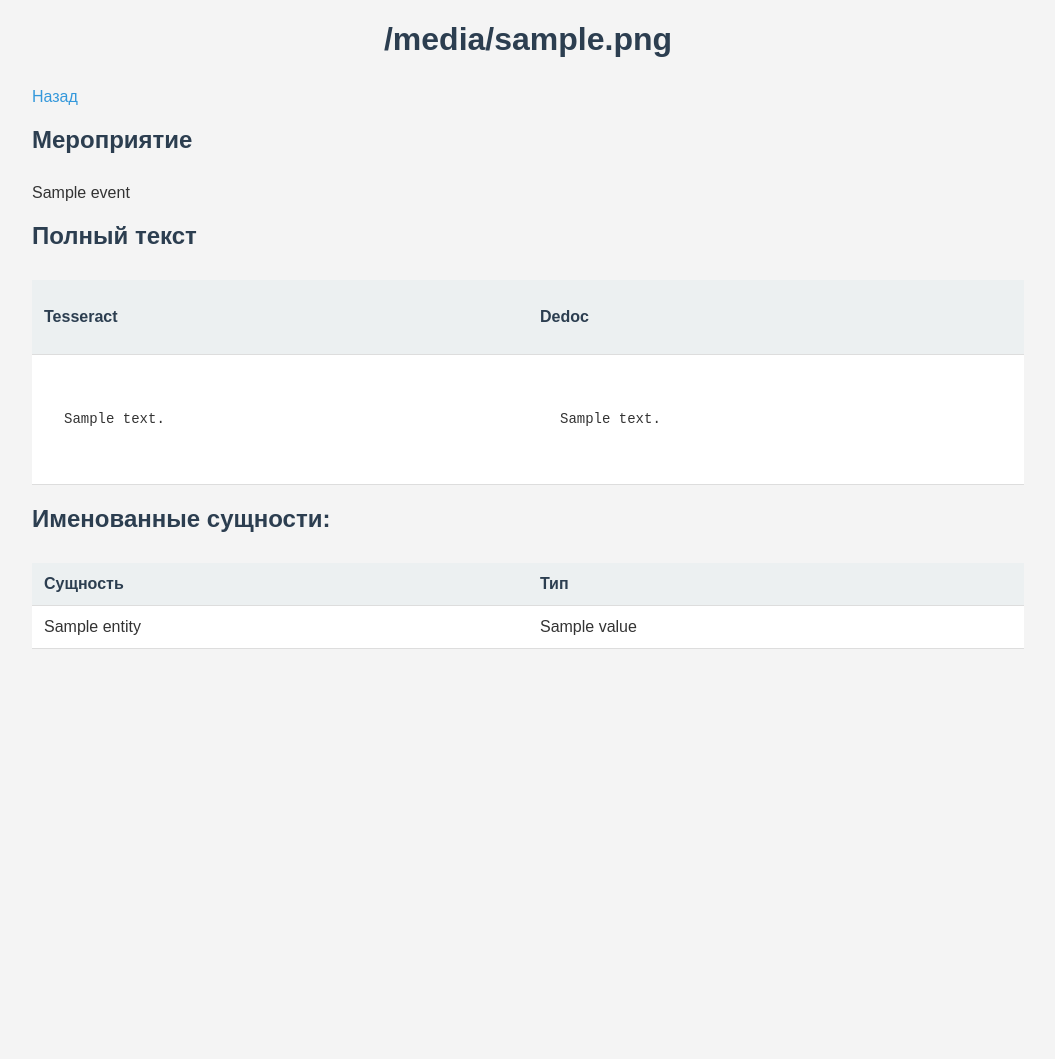
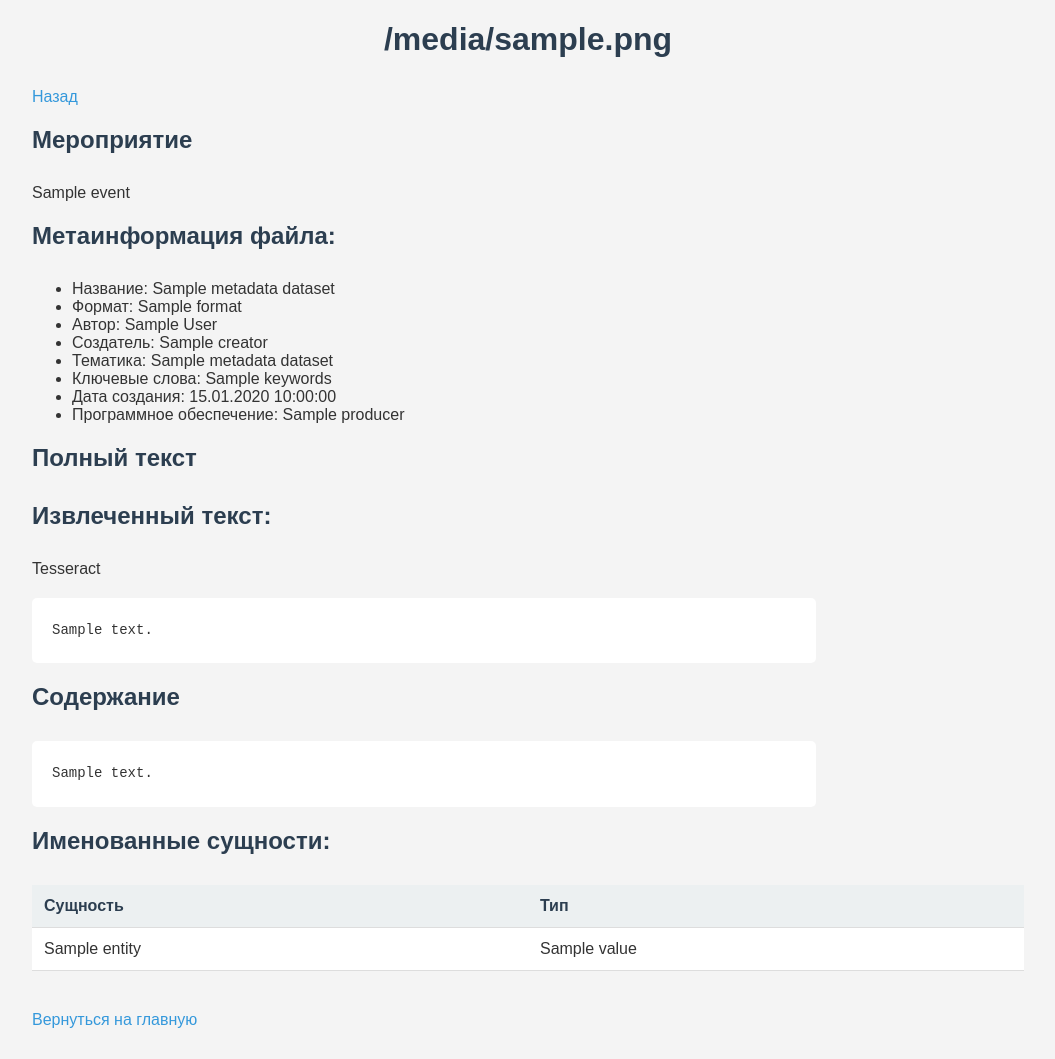
Before and after one commit to B4rb4r1s/Happy, a Flask app: page /dataset_document/1 in a window 1280 px wide. Shown: the whole page, without its empty margins (124-1179 px from the left). Before the commit the page ends 649 px from the top, so only its background shows below. Run offline with Flask 3, Linux system fonts and the light colour scheme; a database or web service that is not in the repository returns one stand-in record (values such as "Sample title"); some libraries are stand-ins or nearby versions.

Commit message:
add table reading

```diff
--- a/Source/ExtractMeta.py
+++ b/Source/ExtractMeta.py
@@ -69,7 +69,6 @@ class ExtractMeta(Handler):
         else:
             # Пропуск по предварительной настройке
             print(f"[ DEBUG ] Task ExtractPDFMeta skipped >>> {request['task']}")
-            request['task'] = 'extract_text'
             return super().handle(request)
 
 
--- a/Source/FileOverwiev.py
+++ b/Source/FileOverwiev.py
@@ -29,7 +29,6 @@ class FileOverwiever(Handler):
                 print(f"[ {datetime.now()} ][ DEBUG ERROR FileOW ] Handling failed\n>>> {err}")
         else:
             print(f"[ DEBUG ] Task FileOverwiev skipped >>> {request['task']}")
-            request['task'] = 'extract_meta'
             return super().handle(request)
 
 
--- a/Source/Summarizer.py
+++ b/Source/Summarizer.py
@@ -55,6 +55,9 @@ class SummaryGenerationHandler(Handler):
             try:
                 if request['text'] == '':
                     text = request['text_dedoc']
+                    if request['tables']:
+                        tables_texts = '\n\n'.join(['\n'.join([' '.join(row) for row in table]) for table in request['tables']])
+                        text += tables_texts
                 else:
                     text = request['text']
                 if not text:
@@ -112,7 +115,6 @@ class SummaryGenerationHandler(Handler):
                 return super().handle(request)
         else:
             print(f"[ DEBUG ] Task SummaryGenerationHandler skipped >>> {request['task']}")
-            request['task'] = 'extract_entities'
             return super().handle(request)
 
 
--- a/app.py
+++ b/app.py
@@ -167,6 +167,16 @@ def upload_file():
                         tup[1]
                         )
                 )
+
+        # Запись в таблицу таблиц, если есть
+        if req['tables']:
+            for table in req['tables']:
+                cursor.execute("""
+                    INSERT INTO tables (doc_id, rows)
+                    VALUES (%s, %s)
+                """, (doc_id, table)
+                )
+
         # Подтверждение изменений
         conn.commit()
 
@@ -262,34 +272,44 @@ def results(doc_id):
         ''', (doc_id,))
     doc_entities = cursor.fetchall()
 
+    cursor.execute('''
+        SELECT doc_id, header, rows
+        FROM tables
+        WHERE doc_id = %s;
+    ''', (doc_id,))
+    tables = cursor.fetchall()
+
     cursor.close()
     conn.close()
-    print(f'[ DEBUG APP ] {document}')
+    # print(f'[ DEBUG APP ] {document}')
 
     if document:
         return render_template('results.html',
-                               filename=document[1],
-                               extracted_text=document[2],
-                               text_tesseract=document[3],
-                               text_dedoc=document[4],
-                               big_summary=document[5],
-                               summary=document[6],
-                               upload_time=document[7],
-                               doc_format=document[8],
+                               filename =       document[1],
+                               extracted_text = document[2],
+                               text_tesseract = document[3],
+                               text_dedoc =     document[4],
+                               big_summary =    document[5],
+                               summary =        document[6],
+                               upload_time =    document[7],
+                               doc_format =     document[8],
 
                                # Метаинформация
-                               doc_id=matadata[1],
-                               format=matadata[2],
-                               author=matadata[3],
-                               creator=matadata[4],
-                               title=matadata[5],
-                               subject=matadata[6],
-                               keywords=matadata[7],
-                               creation_date=matadata[8],
-                               produce=matadata[9],
+                               doc_id =         matadata[1],
+                               format =         matadata[2],
+                               author =         matadata[3],
+                               creator =        matadata[4],
+                               title =          matadata[5],
+                               subject =        matadata[6],
+                               keywords =       matadata[7],
+                               creation_date =  matadata[8],
+                               produce =        matadata[9],
 
                                # Сущности
-                               entities = doc_entities
+                               entities = doc_entities,
+
+                               # Таблицы
+                               tables = tables
                                )
     else:
         flash('Документ не найден')
@@ -338,7 +358,16 @@ def dataset_document(doc_id):
     docs = cursor.fetchone()
 
     cursor.execute('''
-        SELECT *
+        SELECT metadata_dataset.id,
+               doc_id,
+               format,
+               author,
+               creator,
+               title,
+               subject,
+               keywords,
+               creation_date,
+               producer
         FROM metadata_dataset
         WHERE doc_id = %s;
     ''', (doc_id,))
@@ -352,20 +381,41 @@ def dataset_document(doc_id):
     ''', (doc_id,))
     dataset_entities = cursor.fetchall()
 
+    cursor.execute('''
+        SELECT doc_id, header, rows
+        FROM tables_dataset
+        WHERE doc_id = %s;
+    ''', (doc_id,))
+    tables = cursor.fetchall()
+
     cursor.close()
     conn.close()
     return render_template('dataset_document.html',
                         #    doc_full=docs,
-                           text_tesseract=docs[1],
-                           texy_dedoc=docs[2],
-                           filename=docs[3],
-                           event=docs[4],
-                           format=docs[5],
-                           big_summary=docs[6],
-                           summar=docs[7],
+                           id_doc =         docs[0],
+                           text_tesseract = docs[1],
+                           texy_dedoc =     docs[2],
+                           filename =       docs[3],
+                           event =          docs[4],
+                           doc_format =     docs[5],
+                           big_summary =    docs[6],
+                           summar =         docs[7],
 
-                           metadata=metadata,
-                           entities=dataset_entities)
+                        #    metadata=metadata,
+                           metadata_dataset_id =    metadata[0],
+                           doc_id =                 metadata[1],
+                           format =                 metadata[2],
+                           author =                 metadata[3],
+                           creator =                metadata[4],
+                           title =                  metadata[5],
+                           subject =                metadata[6],
+                           keywords =               metadata[7],
+                           creation_date =          metadata[8],
+                           producer =               metadata[9],
+
+                           entities=dataset_entities,
+
+                           tables = tables)
 
 
 # Простая функция чат-бота (заглушка)
--- a/templates/dataset_document.html
+++ b/templates/dataset_document.html
@@ -19,7 +19,45 @@
             <p>{{ event }}</p>
         </div>
 
+        <!-- Метаинформация PDF -->
+        <div class="meta-section">
+            <h2>Метаинформация файла:</h2>
+            <ul>
+                {% if title %}
+                <li>Название: {{ title }}</li>
+                {% endif %}
+                {% if format %}
+                <li>Формат: {{ format }}</li>
+                {% endif %}
+                {% if author %}
+                <li>Автор: {{ author }}</li>
+                {% endif %}
+                {% if creator %}
+                <li>Создатель: {{ creator }}</li>
+                {% endif %}
+                {% if subject %}
+                <li>Тематика: {{ subject }}</li>
+                {% endif %}
+                {% if keywords %}
+                <li>Ключевые слова: {{ keywords }}</li>
+                {% endif %}
+                {% if creation_date %}
+                <li>Дата создания: {{ creation_date.strftime('%d.%m.%Y %H:%M:%S') }}</li>
+                {% endif %}
+                {% if producer %}
+                <li>Программное обеспечение: {{ producer }}</li>
+                {% endif %}
+            </ul>
+        </div>
+
         <h2>Полный текст</h2>
+        <!-- Извлеченный текст -->
+        <div class="text-section">
+            <h2>Извлеченный текст:</h2>
+            <!-- {% if extracted_text %}
+                <pre>{{ extracted_text }}</pre>
+            {% endif %} -->
+            {% if text_tesseract and text_dedoc %}
                 <table>
                     <thead>
                         <th style="width: 50%;">
@@ -37,11 +75,57 @@
                         </td>
                         <td>
                             <div>
-                        <pre>{{ texy_dedoc }}</pre>
+                                <pre>{{ text_dedoc }}</pre>
                             </div>
+                            {% if tables %}
+                                {% for table in tables %}
+                                    <div style="font-size: 80%;">
+                                        <h3>Таблицы документа:</h3>
+                                            <table style="width: 100%;">
+                                                <thead>
+                                                    {% for text in table[1] %}
+                                                        <th>{{ text }}</th>
+                                                    {% endfor %}
+                                                </thead>
+                                                <tbody>
+                                                    {% for cell in table[2] %}
+                                                        <tr>
+                                                        {% for text in cell %}
+                                                            <td>{{ text }}</td>
+                                                        {% endfor %}
+                                                        </tr>
+                                                    {% endfor %}
+                                                </tbody>
+                                            </table>
+                                    </div>
+                                {% endfor %}
+                            {% endif %}
                         </td>
                     </tbody>
                 </table>
+            {% elif text_dedoc %}
+                <p>Dedoc</p>
+                <pre>{{ text_dedoc }}</pre>
+            {% elif text_tesseract %}
+                <p>Tesseract</p>
+                <pre>{{ text_tesseract }}</pre>
+            {% endif %}
+        </div>
+
+        <!-- Краткое содержание -->
+        {% if big_summary %}
+        <div class="summary-section">
+            <h2>Содержание</h2>
+            <pre>{{ big_summary }}</pre>
+        </div>
+        {% endif %}
+
+        {% if summary %}
+        <div class="summary-section">
+            <h2>Краткое содержание:</h2>
+            <pre>{{ summary }}</pre>
+        </div>
+        {% endif %}
 
         <!-- Именованные сущности -->
         <div class="">
@@ -71,6 +155,12 @@
                 {% endif %}
             </table>
         </div>
+
+        <!-- Bottom navigation -->
+        <nav class="nav-links" style="margin-top: 40px;">
+            <a href="{{ url_for('index') }}">Вернуться на главную</a>
+        </nav>
+
     </div>
 </body>
 </html>
```
Also changed, not shown: Source/OCR.py (+27 -4 lines), Source/PDFReader.py (+11 -22 lines), templates/results.html (+33 -7 lines). Lines whose indentation alone changed are shown as unchanged.
